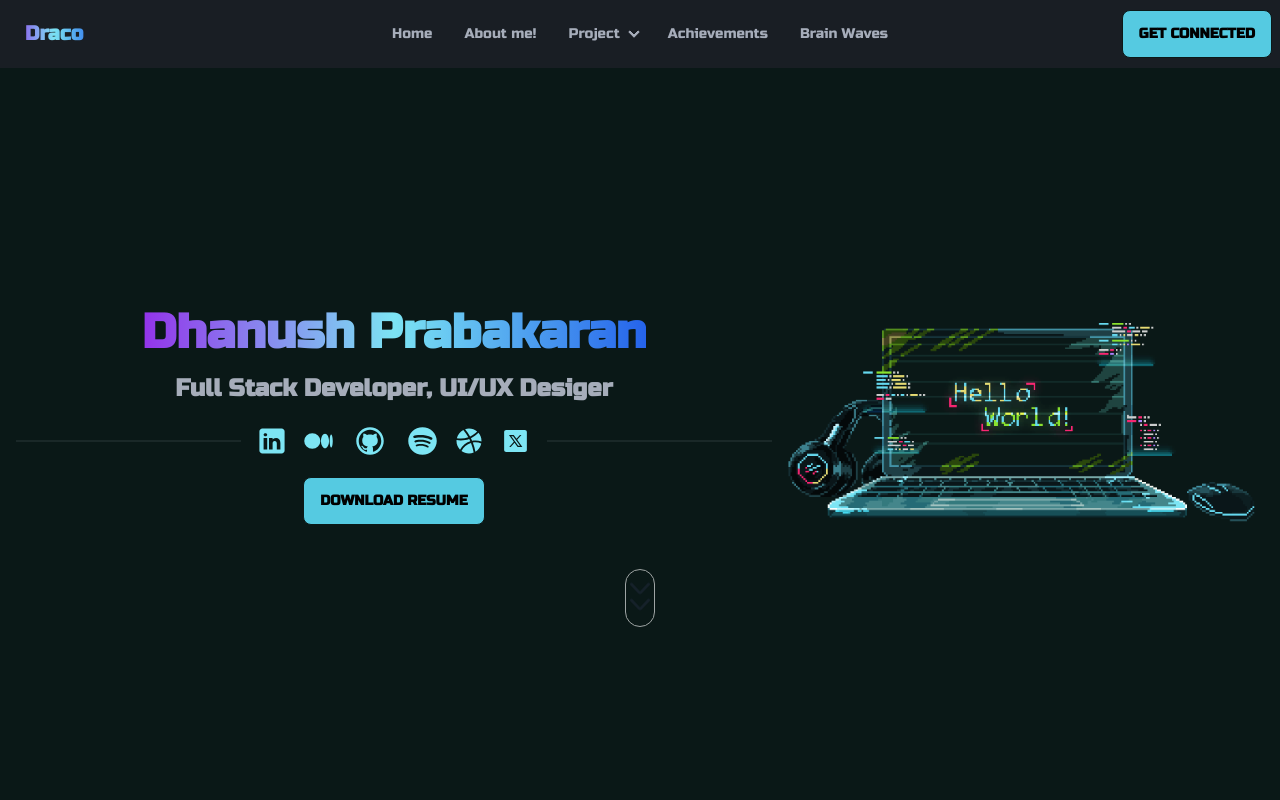
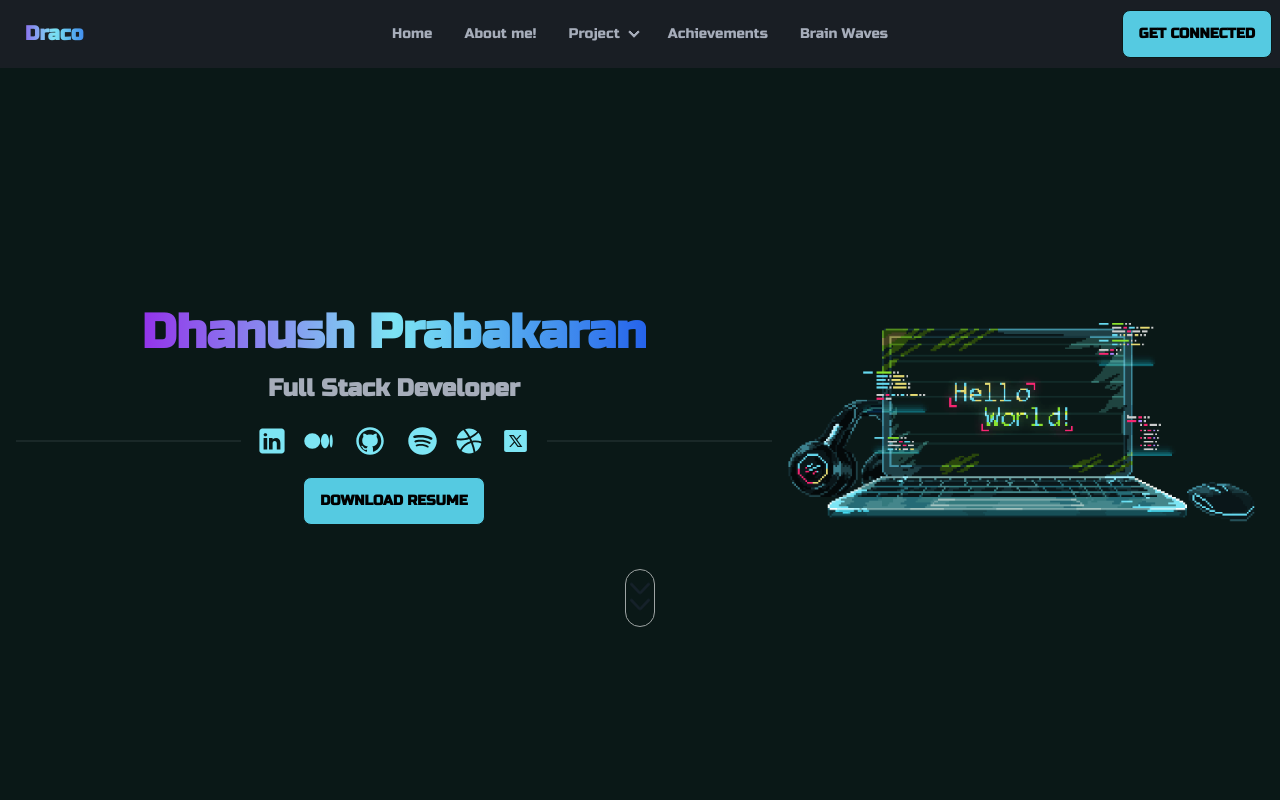
Before and after one commit to DhanushPrabakaran/BloggingWebsite, a Next.js app: page / in a window 1280 px wide. Shown: the top 800 px of the page. Built offline with nearby package versions, Linux system fonts and the light colour scheme.

Commit message:
Update Hero.tsx

```diff
--- a/components/Hero.tsx
+++ b/components/Hero.tsx
@@ -31,7 +31,7 @@ const Hero = () => {
               transition={{ duration: 1 }}
               className="w-fit max-md:items-center max-md:text-center font-bold text-2xl text-left my-2"
             >
-              Full Stack Developer, UI/UX Desiger
+              Full Stack Developer
             </motion.p>
             <motion.div
               initial={{ scale: 0 }}
```
